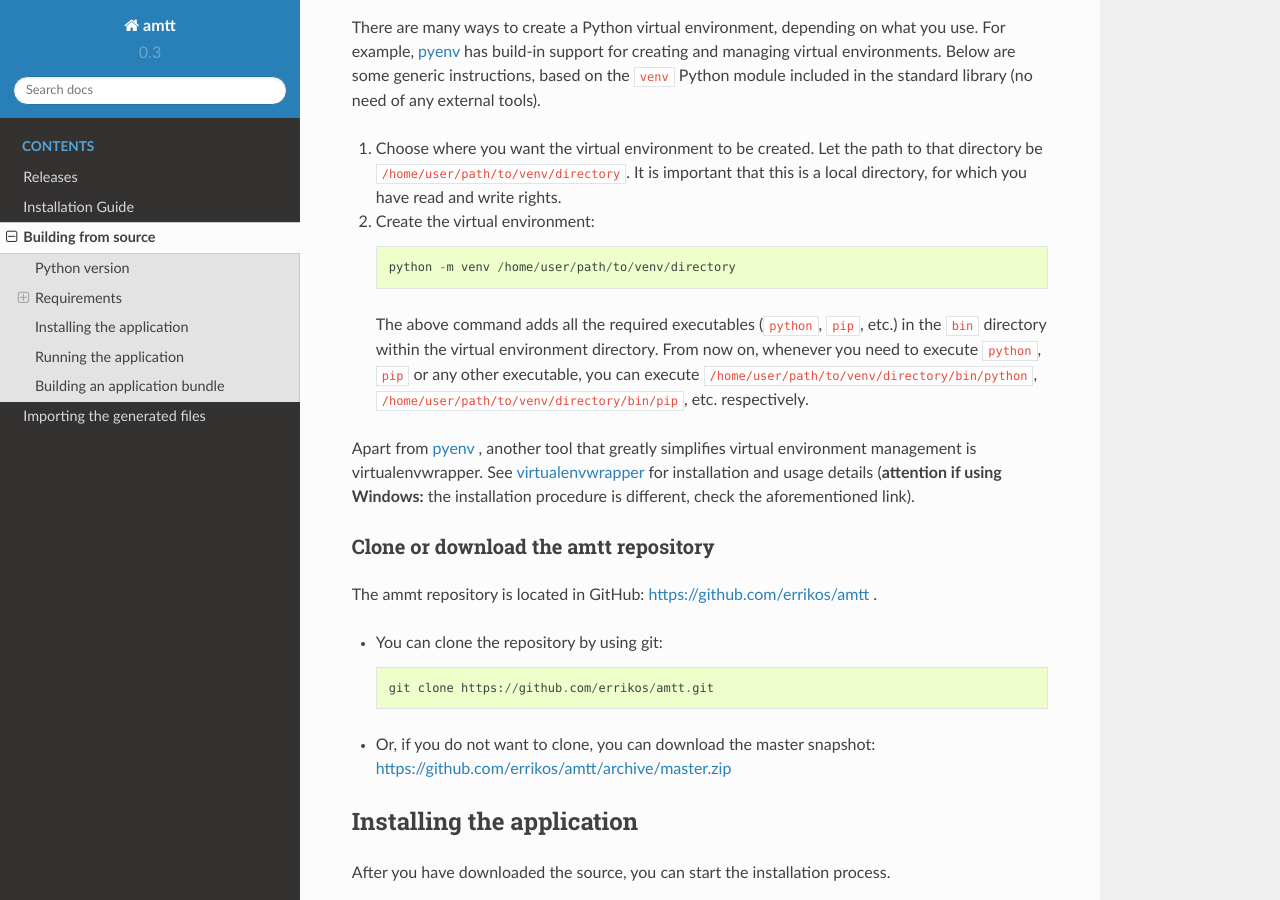
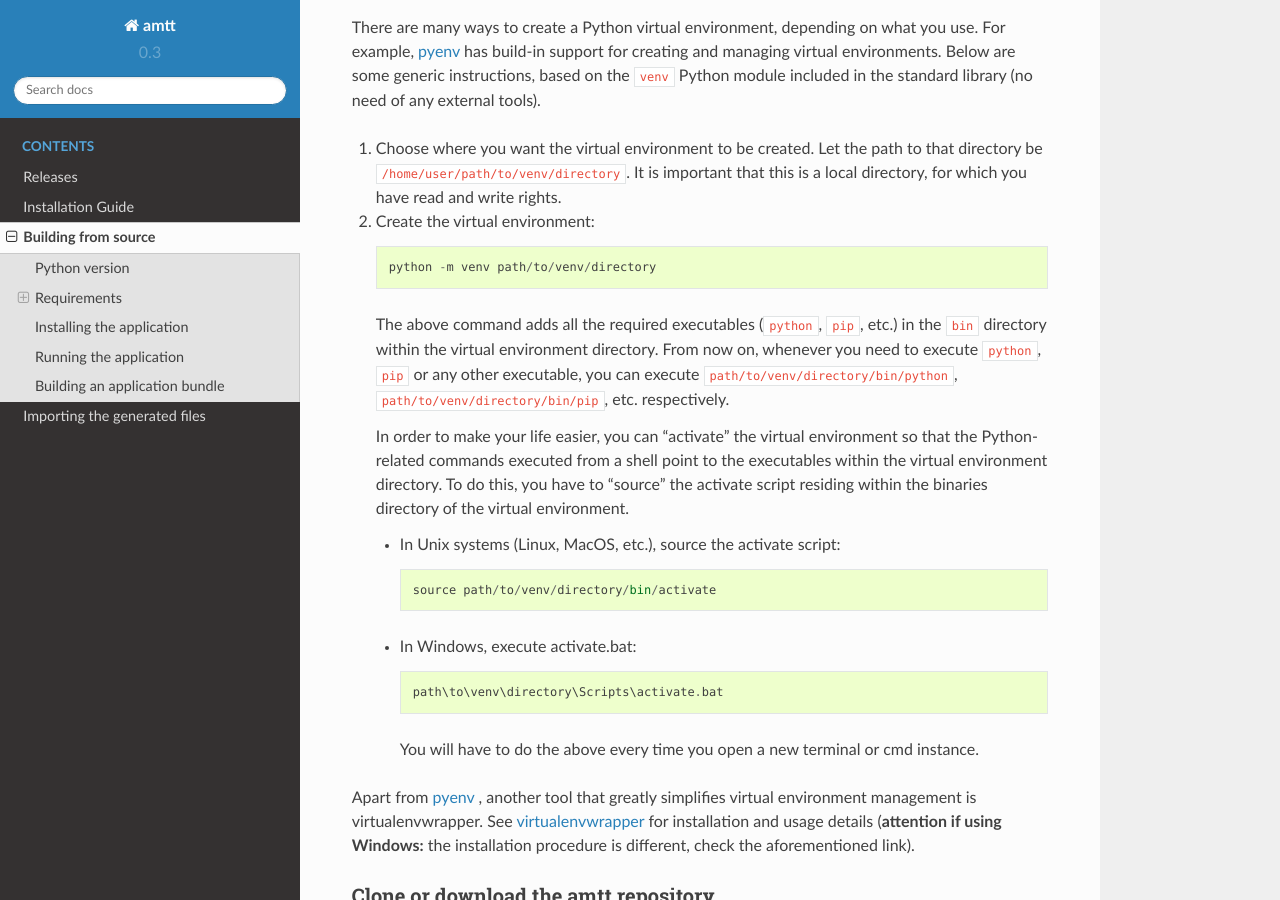
Before and after one commit to errikos/amtt, a Sphinx documentation site: the page built from docs/building.rst, in a window 1280 px wide and 900 px high, scrolled down 1318 px. Built offline with Sphinx 7.4.7 and the Read the Docs theme 2.0.0, drawn with Linux system fonts in a browser that asks for light colours.

Commit message:
docs: mention venv activation in building

```diff
--- a/docs/building.rst
+++ b/docs/building.rst
@@ -45,9 +45,24 @@ There are many ways to create a Python virtual environment, depending on what yo
 1. Choose where you want the virtual environment to be created. Let the path to that directory be ``/home/user/path/to/venv/directory``. It is important that this is a local directory, for which you have read and write rights.
 2. Create the virtual environment::
 
-    python -m venv /home/user/path/to/venv/directory
+    python -m venv path/to/venv/directory
 
-   The above command adds all the required executables (``python``, ``pip``, etc.) in the ``bin`` directory within the virtual environment directory. From now on, whenever you need to execute ``python``, ``pip`` or any other executable, you can execute ``/home/user/path/to/venv/directory/bin/python``, ``/home/user/path/to/venv/directory/bin/pip``, etc. respectively.
+   The above command adds all the required executables (``python``, ``pip``, etc.) in the ``bin`` directory within the virtual environment directory. From now on, whenever you need to execute ``python``, ``pip`` or any other executable, you can execute ``path/to/venv/directory/bin/python``, ``path/to/venv/directory/bin/pip``, etc. respectively.
+
+   In order to make your life easier, you can "activate" the virtual environment so that the Python-related commands executed from a shell point to the executables within the virtual environment directory. To do this, you have to "source" the activate script residing within the binaries directory of the virtual environment.
+
+   * In Unix systems (Linux, MacOS, etc.), source the activate script:
+     ::
+
+        source path/to/venv/directory/bin/activate
+
+   * In Windows, execute activate.bat:
+     ::
+
+        path\to\venv\directory\Scripts\activate.bat
+
+
+     You will have to do the above every time you open a new terminal or cmd instance.
 
 Apart from |PyEnv|, another tool that greatly simplifies virtual environment management is virtualenvwrapper. See |virtualenvwrapper| for installation and usage details (**attention if using Windows:** the installation procedure is different, check the aforementioned link).
 
```
